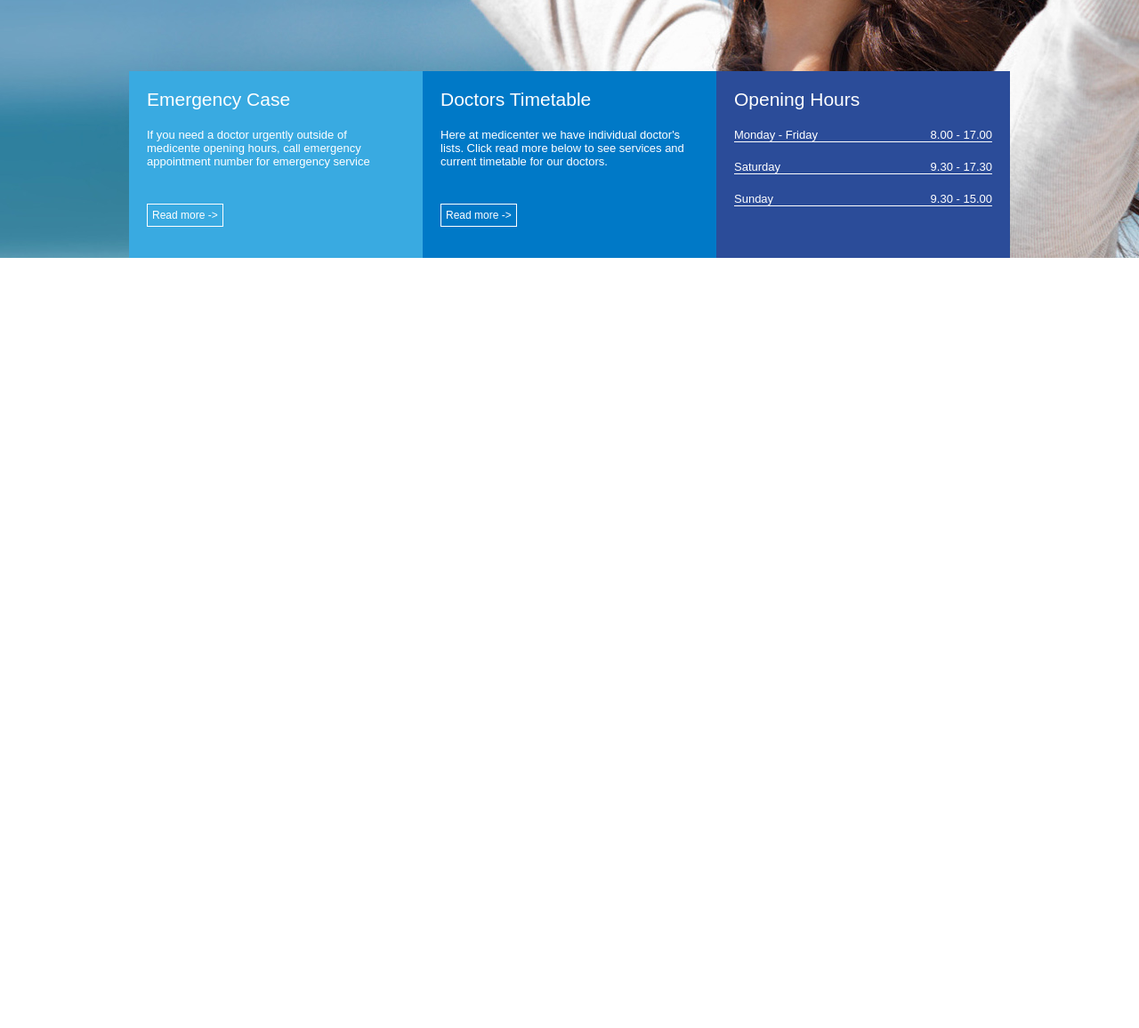
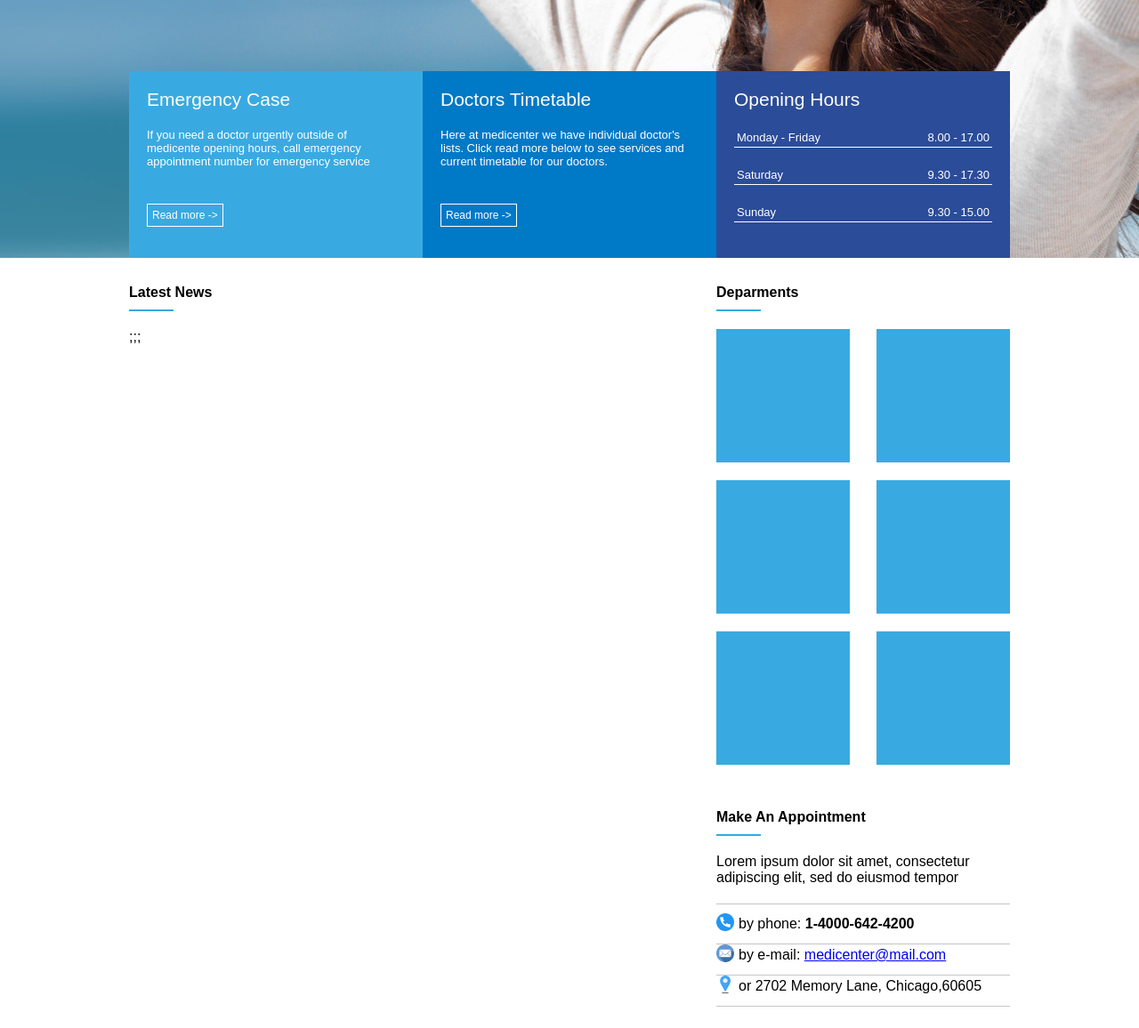
Before and after one commit to TawanGMenezes/MediCenter, a plain HTML site: page index.html in a window 1280 px wide. Shown: the part 500-1656 px from the top of the page at 89% size. Before the commit the page ends 800 px from the top, so only its background shows below. Drawn offline with Linux system fonts and the light colour scheme.

Commit message:
Implementando Deparments/Appointment

```diff
--- a/assets/css/style.css
+++ b/assets/css/style.css
@@ -5,6 +5,7 @@ body{
   margin: 0;
   padding: 0;
   box-sizing: border-box;
+  padding-bottom: 25px;
 }
 
 header{
@@ -154,7 +155,86 @@ nav a.active, nav a:hover  {
   margin-bottom: 20px;
   border-bottom: 1px solid #ffffff;
   font-size: 13px;
-  padding: 3+px;
+  padding: 3px;
 
 
 }
+#section_main{
+  display: flex;
+  justify-content: center;
+
+
+  }
+
+  #section_main section{
+  flex: 2;
+
+}
+
+#section_main aside{
+  flex: 1;
+
+}
+
+.widget_title{
+  margin-top: 30px;
+  margin-bottom: 20px;
+
+}
+.widget_title_text{
+
+  font-size: 16px;
+  font-weight: bold;
+  color: #000000;
+
+}
+
+.widget_bar{
+  width: 50px;
+  height: 2px;
+  margin-top: 10px;
+  background-color: #36a9e1;
+}
+
+
+.widget_body_deparments div{
+  width: 150px;
+  height: 150px;
+  background-color: #39aae1 ;
+  margin-bottom: 20px;
+
+
+}
+.widget_body_deparments{
+  display: flex;
+  flex-wrap: wrap;
+  justify-content: space-between;
+}
+
+.widget_body_appointment{
+  display: flex;
+  flex-direction: column;
+}
+
+.end{
+  display: flex;
+  padding-bottom: 10px;
+  border-bottom: 1px solid #c7c5c5;
+  justify-content: left;
+  align-items: center;
+
+
+
+}
+
+.icon{
+  width: 20px ;
+  height: 20px;
+  margin-right: 5px;
+}
+
+#app_msg{
+  padding-bottom: 20px;
+  margin-bottom: 10px;
+  border-bottom: 1px solid #c7c5c5;
+}
--- a/index.html
+++ b/index.html
@@ -76,7 +76,62 @@
       </div>
   </div>
   </section>
-
+  <section id="section_main">
+    <div class="container">
+      <section>
+        <div class="widget">
+          <div class="widget_title">
+            <div class="widget_title_text">Latest News</div>
+            <div class="widget_bar"></div>
+          </div>
+          <div class="widget_body">
+            ;;;
+          </div>
+        </div>
+      </section>
+      <aside>
+        <div class="widget">
+          <div class="widget_title">
+            <div class="widget_title_text">Deparments</div>
+            <div class="widget_bar"></div>
+          </div>
+          <div class="widget_body">
+            <div class="widget_body_deparments">
+              <div></div>
+              <div></div>
+              <div></div>
+              <div></div>
+              <div></div>
+              <div></div>
+            </div>
+          </div>
+        </div>
+        <div class="widget">
+          <div class="widget_title">
+            <div class="widget_title_text">Make An Appointment</div>
+            <div class="widget_bar"></div>
+          </div>
+          <div class="widget_body">
+            <div class="widget_body_appointment">
+              <div id="app_msg">Lorem ipsum dolor sit amet, consectetur adipiscing elit, sed do eiusmod tempor </div>
+              <div class="end">
+                <div><img class="icon" src="assets/icons/telephone.png" alt="" srcset=""></div>
+                <div>by phone: <strong>1-4000-642-4200</strong></div>
+              </div>
+              <div class="end">
+                <div><img class="icon" src="assets/icons/o-email.png" alt="" srcset=""></div>
+                <div>by e-mail: <a href=mailto:medicenter@mail.com>medicenter@mail.com</a></div>
+              </div>
+              <div class="end">
+                <div><img class="icon" src="assets/icons/address.png" alt="" srcset=""></div>
+                <div>or 2702 Memory Lane, Chicago,60605</div>
+              </div>
+            </div>
+          </div>
+        </div>
+      </aside>
+    </div>
+  </section>
 
 
 
```
Also changed, not shown: assets/icons/address.png (added), assets/icons/o-email.png (added), assets/icons/telephone.png (added).
